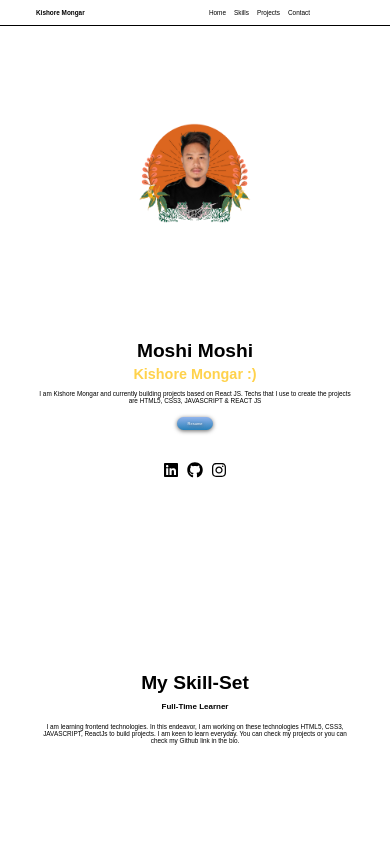
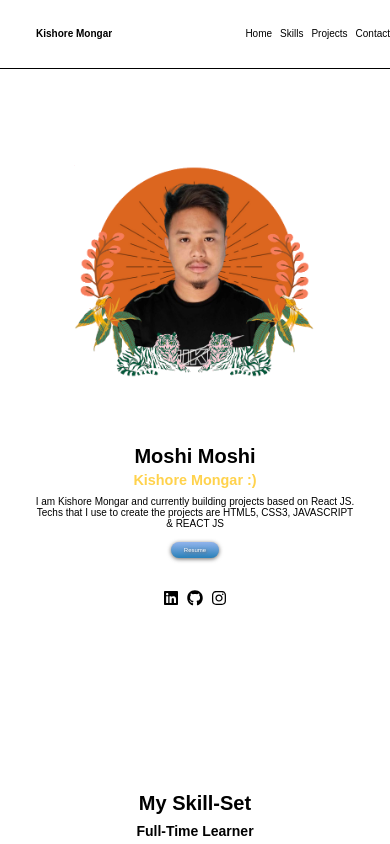
Before and after one commit to fushigina-Shinobi/reat-portfolio, a React (Create React App) app: page / in a window 390 px wide. Shown: the top 844 px of the page. Built offline with nearby package versions, Linux system fonts and the light colour scheme.

Commit message:
minor responsive fixes

```diff
--- a/src/components/Card/Card.css
+++ b/src/components/Card/Card.css
@@ -99,8 +99,8 @@ p {
     flex-wrap: nowrap;
   } */
   .button {
-    font-size: 1rem;
-    width: 9rem;
+    width: 12rem;
+    height: 4rem;
   }
 }
 /*Tablet-Port width < 900px, 1rem = 8px*/
--- a/src/components/Hero/Hero.css
+++ b/src/components/Hero/Hero.css
@@ -48,6 +48,7 @@
 }
 .hero-btn a {
   color: var(--color-primary);
+  font-size: 2rem;
 }
 .hero-icons {
   margin-top: 4.8rem;
@@ -64,6 +65,11 @@
   color: var(--color-secondary);
 }
 
+@media (max-width: 112.5em) {
+  .hero-btn a {
+    font-size: 1.5rem;
+  }
+}
 /*Tablet-Landscape width < 1200px, 1rem = 9px*/
 @media (max-width: 75em) {
 }
@@ -72,6 +78,8 @@
   .hero {
     flex-wrap: wrap;
     flex-direction: column;
+    margin-top: 35rem;
+    gap: 7rem;
   }
   .hero-left {
     align-items: center;
@@ -88,10 +96,15 @@
     display: flex;
     align-items: center;
     justify-content: center;
-    margin-top: 12rem;
   }
   .hero-right img {
-    max-width: 35%;
+    max-width: 70%;
+  }
+  .hero-name > :nth-child(3) {
+    font-size: 2.5rem;
+  }
+  .hero-name > :nth-child(1) {
+    font-size: 5rem;
   }
 }
 /*Phone-Large width < 600px, 1rem = 6.5px*/
@@ -102,16 +115,17 @@
 }
 /*Phone-medium width < 480px, 1rem = 5px*/
 @media (max-width: 30em) {
-  .hero {
-    margin-top: 5rem;
-  }
   .hero-right {
     margin: 0;
     flex: 0.5;
   }
+  .hero-right img {
+    max-width: 75%;
+  }
   .hero-left {
     flex: 0.2;
   }
+
   .hero-name {
     gap: 1rem;
   }
--- a/src/components/Navbar/Navbar.css
+++ b/src/components/Navbar/Navbar.css
@@ -29,20 +29,20 @@
 }
 .nav-right {
   display: flex;
-  flex: 1;
+  flex: 0.4;
   justify-content: center;
   align-items: center;
   font-weight: 400;
-  margin-right: 9rem;
+  /* margin-right: 9rem; */
 }
 
-.nav-list {
+/* .nav-list {
   flex: 10;
-}
+} */
 .nav-list > ul {
   display: flex;
   gap: 2rem;
-  margin-right: 20rem;
+  /* margin-right: 20rem; */
   justify-content: center;
 }
 .nav-list > ul > li > a {
@@ -75,11 +75,20 @@
   .nav-container {
     height: 9vh;
   }
+  .nav-name {
+    font-size: 2rem;
+  }
+  .nav-list > ul {
+    font-size: 2rem;
+  }
 }
 /*Tablet-Port width < 900px, 1rem = 8px*/
 @media (max-width: 56.25em) {
   .nav-container {
     height: 10vh;
+  }
+  .nav-name {
+    font-size: 2rem;
   }
   .nav-btn {
     display: none;
@@ -88,6 +97,7 @@
     display: flex;
     gap: 2rem;
     justify-content: flex-end;
+    font-size: 2rem;
   }
   .nav-right {
     margin-right: 0;
@@ -96,7 +106,7 @@
 /*Phone-Large width < 600px, 1rem = 6.5px*/
 @media (max-width: 37.5em) {
   .nav-container {
-    height: 6vh;
+    height: 8vh;
   }
   .nav-btn {
     display: none;
@@ -104,19 +114,22 @@
 }
 /*Phone-medium width < 480px, 1rem = 5px*/
 @media (max-width: 30em) {
-  .nav-container {
-    height: 4vh;
+  .nav-btn {
+    display: none;
   }
+  .nav-list > ul {
+    font-size: 2.5rem;
+  }
+  .nav-name {
+    font-size: 2.5rem;
+  }
+}
+/*Phone-Small width < 390px, 1rem = 4px*/
+@media (max-width: 24.375em) {
+  /* .nav-container {
+    height: 3vh;
+  } */
   .nav-btn {
     display: none;
   }
 }
-/*Phone-Small width < 390px, 1rem = 4px*/
-@media (max-width: 24.375em) {
-  .nav-container {
-    height: 3vh;
-  }
-  .nav-btn {
-    display: none;
-  }
-}
--- a/src/components/Navbar/Navbar.jsx
+++ b/src/components/Navbar/Navbar.jsx
@@ -75,7 +75,6 @@ const Navbar = () => {
               </li>
             </ul>
           </div>
-          <button className="button nav-btn">Moshi</button>
         </div>
       </div>
     </Router>
--- a/src/components/Projects/Projects.css
+++ b/src/components/Projects/Projects.css
@@ -47,7 +47,6 @@
 @media (max-width: 56.25em) {
   .projects-container {
     gap: 2rem;
-    margin-top: 0;
   }
 }
 /*Phone-Large width < 600px, 1rem = 6.5px*/
--- a/src/components/Skills/Skills.css
+++ b/src/components/Skills/Skills.css
@@ -73,12 +73,21 @@
   .skills-right {
     justify-content: center;
     align-items: stretch;
-    position: static;
+    /* position: static; */
   }
   .skills-bar {
     align-items: center;
     left: 0;
     position: static;
+  }
+  .skills-left > :nth-child(1) {
+    font-size: 5rem;
+  }
+  .skills-left > :nth-child(2) {
+    font-size: 3.5rem;
+  }
+  .skills-left > :nth-child(3) {
+    font-size: 2.5rem;
   }
 }
 /*Phone-Large width < 600px, 1rem = 6.5px*/
```
